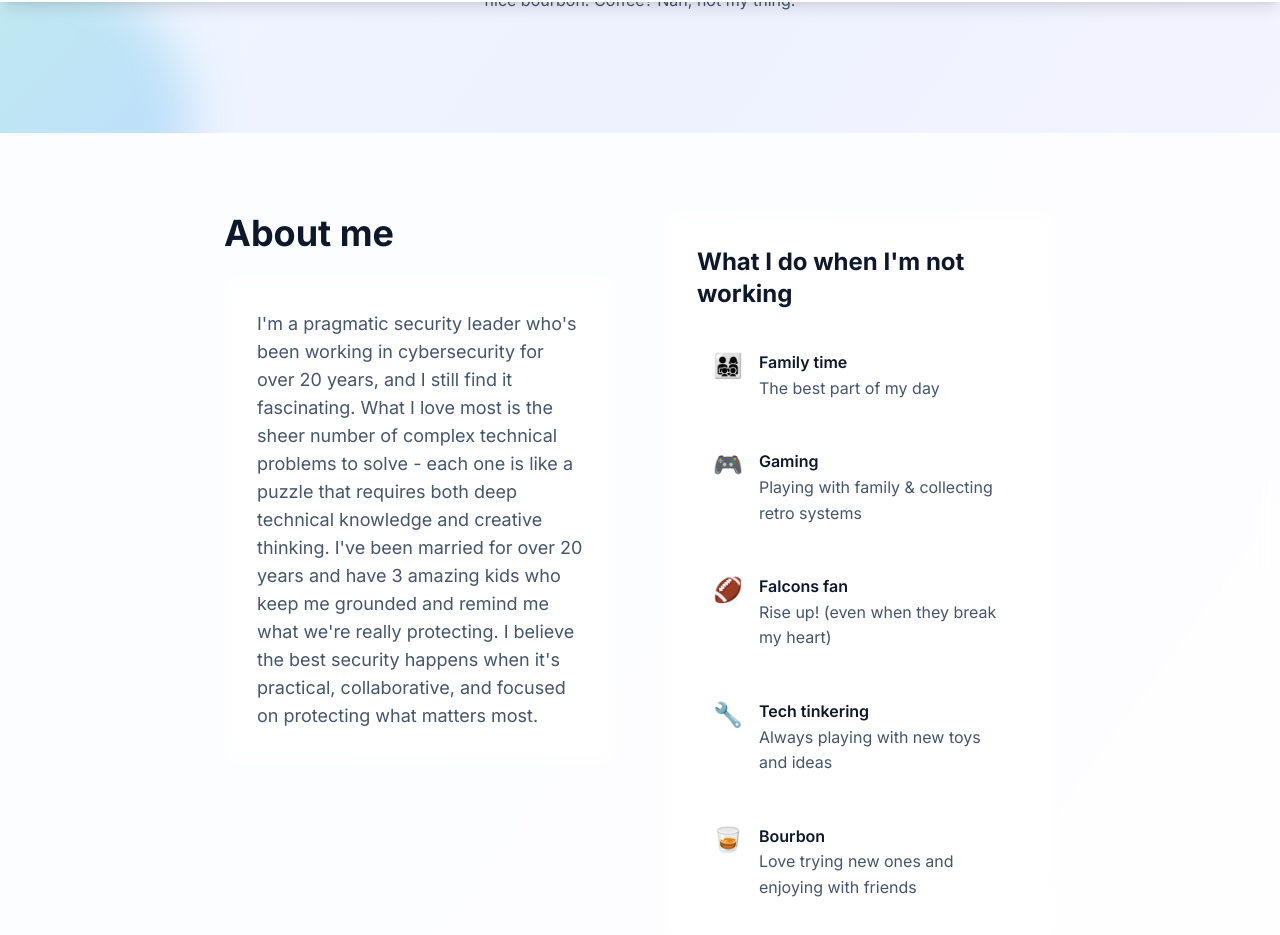
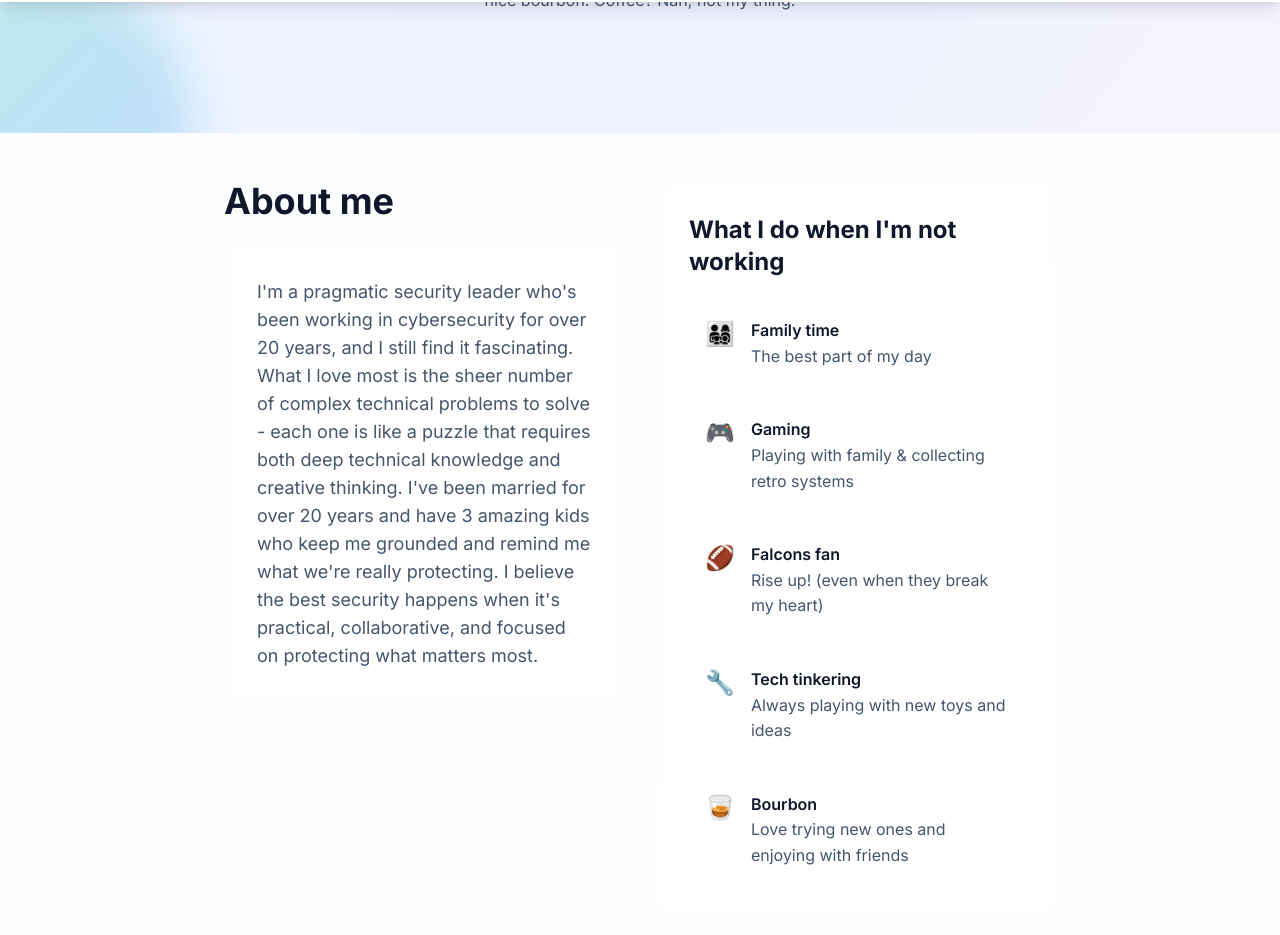
Before and after one commit to jdempsey77/www-stylee-org, a Next.js app: page /jerry in a window 1280 px wide. Shown: the part 798-1733 px from the top of the page. Built offline with nearby package versions, Linux system fonts and the light colour scheme; no server answers.

Commit message:
Reduce negative space on main page
- Reduced section padding from py-20 to py-12 (32px less)
- Reduced column gap from gap-12 to gap-8 (16px less)
- Brought About me and What I do sections closer to intro text

```diff
--- a/src/app/jerry/page.tsx
+++ b/src/app/jerry/page.tsx
@@ -50,9 +50,9 @@ export default function Jerry() {
       </section>
 
       {/* Personal About Me & Hobbies */}
-      <section className="py-20 bg-white/80 dark:bg-slate-800/80 backdrop-blur-sm">
+      <section className="py-12 bg-white/80 dark:bg-slate-800/80 backdrop-blur-sm">
         <div className="max-w-4xl mx-auto px-4 sm:px-6 lg:px-8">
-          <div className="grid lg:grid-cols-2 gap-12 items-start">
+          <div className="grid lg:grid-cols-2 gap-8 items-start">
             <div className="animate-slide-in-left">
               <h2 className="text-3xl md:text-4xl font-bold text-slate-900 dark:text-white mb-6">
                 About me
```
